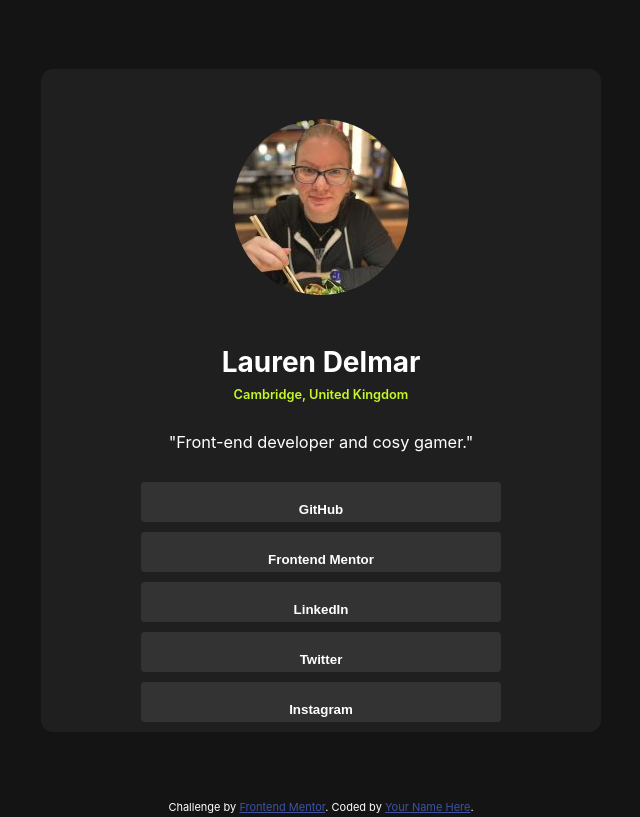
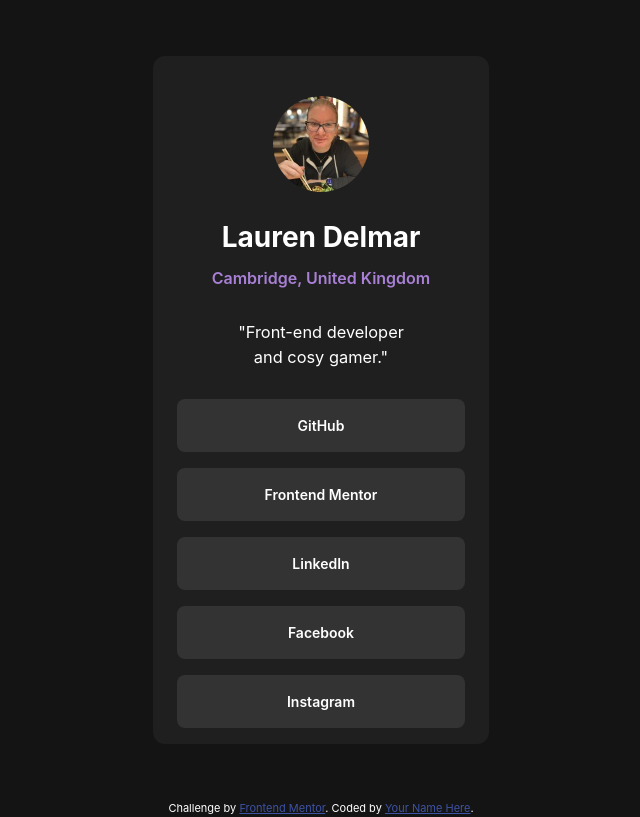
Before and after one commit to lrdelmar/social-links-profile, a plain HTML site: page index.html in a window 1280 px wide. Shown: the whole page, without its empty margins (319-959 px from the left). Drawn offline with Linux system fonts and the light colour scheme; a web font is replaced by a local one.

Commit message:
Updated index.html and style.css
Added modern CSS reset and finalized layout

```diff
--- a/index.html
+++ b/index.html
@@ -14,27 +14,13 @@
     />
 
     <title>Frontend Mentor | Social links profile</title>
-
-    <!-- Feel free to remove these styles or customise in your own stylesheet 👍 -->
-    <style>
-      .attribution {
-        font-size: 11px;
-        text-align: center;
-      }
-      .attribution a {
-        color: hsl(228, 45%, 44%);
-      }
-    </style>
   </head>
   <body>
     <main>
       <div class="container">
         <div class="social-card">
           <div class="profile">
-            <img
-              src="./assets/images/Lauren-Delmar-avatar.jpg"
-              alt="profile picture of Lauren"
-            />
+            <img src="./assets/images/Lauren-Delmar-avatar.jpg" alt="" />
             <h1 class="profile-name">Lauren Delmar</h1>
             <h2 class="profile-location">Cambridge, United Kingdom</h2>
             <h3 class="profile-description">
@@ -42,11 +28,36 @@
             </h3>
           </div>
           <div class="social-links">
-            <button class="button-link">GitHub</button>
-            <button class="button-link">Frontend Mentor</button>
-            <button class="button-link">LinkedIn</button>
-            <button class="button-link">Twitter</button>
-            <button class="button-link">Instagram</button>
+            <a
+              target="_blank"
+              class="button-link"
+              href="https://github.com/lrdelmar"
+              >GitHub</a
+            >
+            <a
+              target="_blank"
+              class="button-link"
+              href="https://www.frontendmentor.io/profile/lrdelmar"
+              >Frontend Mentor</a
+            >
+            <a
+              target="_blank"
+              class="button-link"
+              href="https://www.linkedin.com/in/laurenrdelmar/"
+              >LinkedIn</a
+            >
+            <a
+              target="_blank"
+              class="button-link"
+              href="https://www.facebook.com/LDelmar/"
+              >Facebook</a
+            >
+            <a
+              target="_blank"
+              class="button-link"
+              href="https://www.instagram.com/lozzlejackson/"
+              >Instagram</a
+            >
           </div>
         </div>
       </div>
--- a/style/style.css
+++ b/style/style.css
@@ -3,14 +3,67 @@
   src: local("Inter"), url(../assets/fonts/Inter-VariableFont_slnt\wght.ttf);
 }
 
+/*
+  Josh's Custom CSS Reset
+  https://www.joshwcomeau.com/css/custom-css-reset/
+*/
+
 *,
-*:before,
-*:after {
+*::before,
+*::after {
+  box-sizing: border-box;
+}
+
+* {
   margin: 0;
-  padding: 0;
-  box-sizing: border-box;
-  -moz-box-sizing: border-box;
 }
+
+body {
+  line-height: 1.5;
+  -webkit-font-smoothing: antialiased;
+}
+
+img,
+picture,
+video,
+canvas,
+svg {
+  display: block;
+  max-width: 100%;
+}
+
+input,
+button,
+textarea,
+select {
+  font: inherit;
+}
+
+p,
+h1,
+h2,
+h3,
+h4,
+h5,
+h6 {
+  overflow-wrap: break-word;
+}
+
+p {
+  text-wrap: pretty;
+}
+h1,
+h2,
+h3,
+h4,
+h5,
+h6 {
+  text-wrap: balance;
+}
+
+/* #root, #__next {
+  isolation: isolate;
+} */
 
 body {
   font-size: 14px;
@@ -20,62 +73,76 @@ body {
 }
 
 .container {
+  align-items: center;
   display: flex;
+  justify-content: center;
   max-width: 100%;
   min-height: 100vh;
-  align-items: center;
-  justify-content: center;
 }
 
 .social-card {
-  width: 560px;
-  background-color: hsl(0, 0%, 12%);
-  border-radius: 12px;
+  background-color: #1f1f1f;
+  border-radius: 0.75rem;
+  padding: 1rem;
   text-align: center;
+  width: 21rem;
 }
 
 .profile img {
   border-radius: 100%;
-  padding: 50px;
-  display: block;
   margin: auto;
+  padding: 1.5rem;
+  width: 9rem;
 }
 
 .profile-name {
+  font-weight: 700;
   margin-bottom: 8px;
-  font-weight: 700;
 }
 
 .profile-location {
-  color: hsl(75, 94%, 57%);
+  color: #a980d6;
+  font-size: 1rem;
+  font-weight: 600;
   margin-bottom: 30px;
-  font-size: 0.8rem;
-  font-weight: 600;
 }
 
 .profile-description {
+  font-weight: 400;
   margin-bottom: 30px;
-  font-weight: 400;
 }
 
 .social-links {
+  align-items: center;
+  align-content: space-around;
   display: flex;
   flex-direction: column;
-  align-items: center;
-  text-align: center;
+  gap: 1rem;
 }
 
 .button-link {
   background-color: hsl(0, 0%, 20%);
   border: none;
-  width: 360px;
-  height: 30px;
-  border-radius: 4px;
+  border-radius: 0.5rem;
   color: hsl(0, 0%, 100%);
   font-weight: 600;
-  padding: 20px 0;
-  margin-bottom: 10px;
+  padding: 1rem 0;
+  text-align: center;
+  text-decoration: none;
+  transition: all 500ms;
+  width: 18rem;
 }
+
+.button-link:hover {
+  background-color: #a980d6;
+  color: hsl(0, 0%, 8%);
+  transition: all 500ms;
+}
+
+/* .button-link:focus,
+.button-link:active {
+  background-color: hsl(0, 0%, 20%);
+} */
 
 .attribution {
   font-size: 11px;
```
